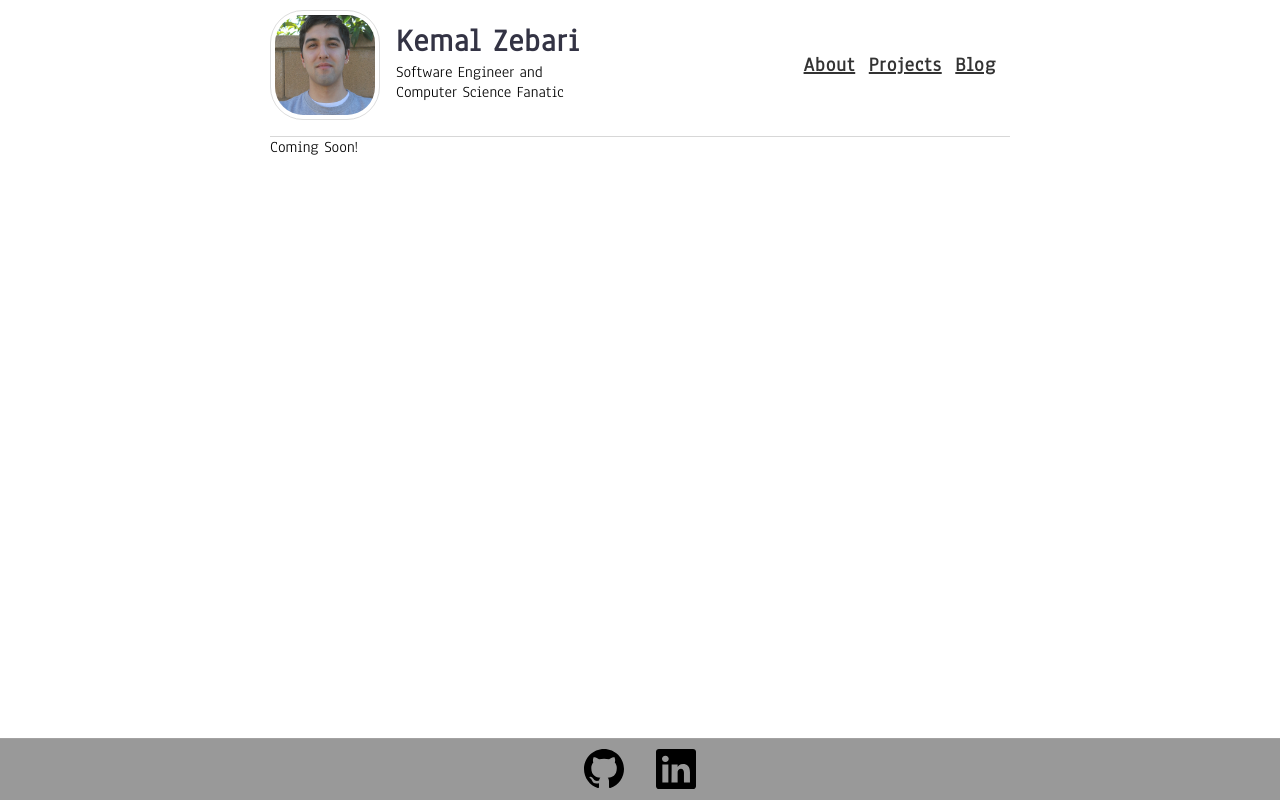
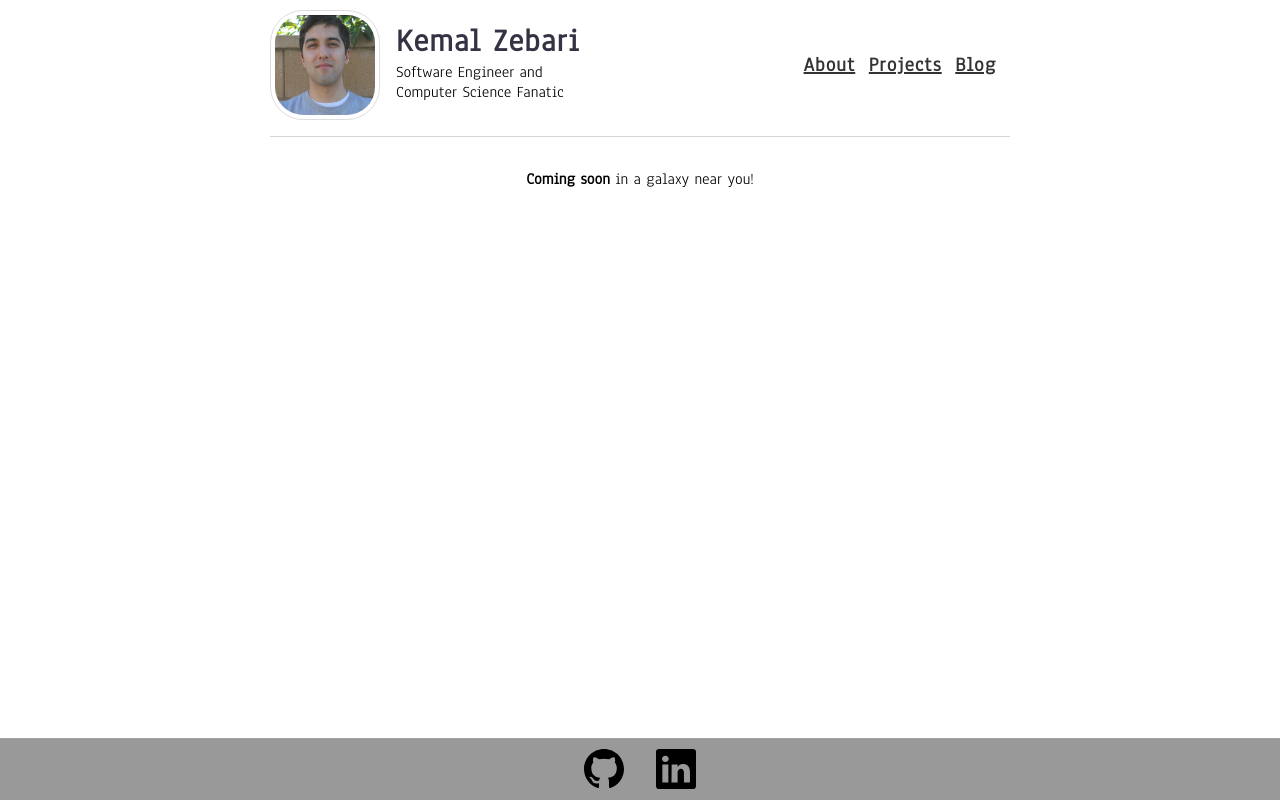
Before and after one commit to kemzeb/kemzeb.github.io, a React (Create React App) app: page /blog in a window 1280 px wide. Built offline with nearby package versions, Linux system fonts and the light colour scheme.

Commit message:
feat: Give the blog page more life

```diff
--- /dev/null
+++ b/src/pages/Blog.css
@@ -0,0 +1,4 @@
+.soon {
+    margin-top: 2em;
+    text-align: center;
+}
--- a/src/pages/Blog.js
+++ b/src/pages/Blog.js
@@ -1,5 +1,7 @@
+import "./Blog.css"
+
 function Blog() {
-  return "Coming Soon!";
+  return <div className="soon"><b>Coming soon</b> in a galaxy near you!</div>
 }
 
 export default Blog;
```
